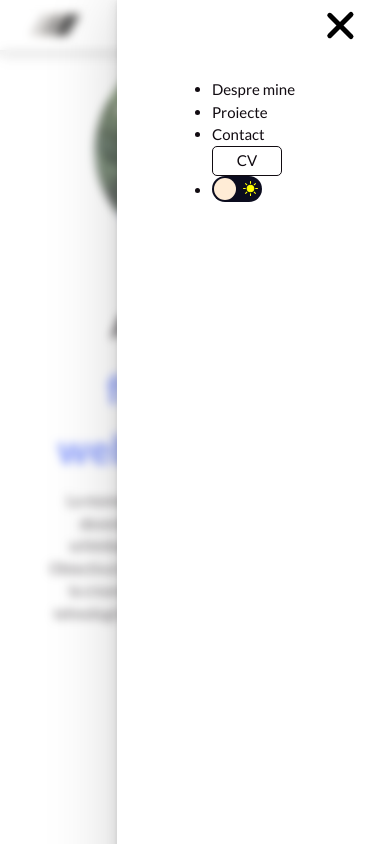
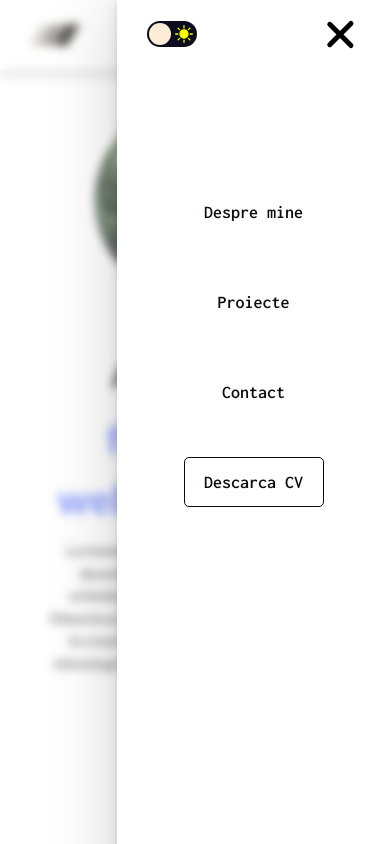
Before and after one commit to alexmiroiu/Proiecte, a React (Create React App) app in the folder portfolio-website/: page / in a window 390 px wide. Both pictures are taken after a click on the button 342 px from the left and 23 px from the top of the page. Shown: the top 844 px of the page. Built offline with nearby package versions, Linux system fonts and the light colour scheme.

Commit message:
am terminat de implementat meniul in varianta mobil

```diff
--- a/portfolio-website/src/App.js
+++ b/portfolio-website/src/App.js
@@ -53,7 +53,7 @@ function App() {
   }}>
     <main className={`${classes.main} ${darkMode ? classes.dark : ''}`}>
       {(width > 799) && <Header logoClick={navigateToHero} aboutClick={navigateToAbout} projectsClick={navigateToProjects} contactClick={navigateToContact}/>}
-      {(width < 800) && <MobileHeader />}
+      {(width < 800) && <MobileHeader logoClick={navigateToHero} aboutClick={navigateToAbout} projectsClick={navigateToProjects} contactClick={navigateToContact}/>}
       <div className={`${classes.outerWrapper} `}>
       <Hero ref={heroComponentRef}/>
       <About ref={aboutComponentRef}/>
--- a/portfolio-website/src/components/About.module.css
+++ b/portfolio-website/src/components/About.module.css
@@ -173,7 +173,6 @@
 
     .about {
         height: fit-content;
-        padding-top: 0;
         min-height: 80rem;
     }
     .details {
@@ -229,7 +228,6 @@
 
     .about {
         height: fit-content;
-        padding-top: 0;
     }
     .details {
         width: 100%;
--- a/portfolio-website/src/components/Hero.module.css
+++ b/portfolio-website/src/components/Hero.module.css
@@ -208,7 +208,7 @@
     .profilePicContainer {
         width: 20rem;
         min-width: none;
-        margin-top: 5rem;
+        margin-top: 10rem;
     }
 
     .imageWrapper {
@@ -277,7 +277,7 @@
         width: 3rem;
         position: absolute;
         bottom: 0rem;
-        margin-bottom: 10rem;
+        margin-bottom: 6rem;
     }
     .scrollIcon {
         margin-bottom: 0;
@@ -298,6 +298,7 @@
         width: 20rem;
         margin-top: 5rem;
         min-width: 10rem;
+        margin-top: 10rem;
     }
 
     .imageWrapper {
@@ -366,7 +367,7 @@
         width: 3rem;
         position: absolute;
         bottom: 0rem;
-        margin-bottom: 2rem;
+        margin-bottom: 4rem;
     }
     .scrollIcon {
         margin-bottom: 0;
--- a/portfolio-website/src/components/MobileHeader.js
+++ b/portfolio-website/src/components/MobileHeader.js
@@ -8,17 +8,31 @@ import Theme from "../store/theme";
 const MobileHeader = (props) => {
   const [active, setActive] = useState(false);
   const ctx = useContext(Theme);
-  console.log(active);
 
 
   const changeButtonState = () => {
     setActive(prevState => !prevState)
   }
 
+  const aboutClickHandler = () => {
+    props.aboutClick();
+    setActive(prevState => !prevState);
+  }
+
+  const projectsClickHandler = () => {
+    props.projectsClick();
+    setActive(prevState => !prevState);
+  }
+
+  const contactClickHandler = () => {
+    props.contactClick();
+    setActive(prevState => !prevState);
+  }
+
     return (
         <Fragment>
         <nav className={classes.header}>
-          <SvgLogo className={classes.logo}/>
+          <SvgLogo className={classes.logo} onClick={props.logoClick}/>
         </nav>
           <button className={classes.hamburger} onClick={changeButtonState}>
             <div className={`${classes.bar1} ${active ? classes.activeBar1 : ''}`}></div>
@@ -26,19 +40,19 @@ const MobileHeader = (props) => {
             <div className={`${classes.bar3} ${active ? classes.activeBar3 : ''}`}></div>
           </button>
         <div className={`${classes.mobileMenu} ${active ? classes.menuActive : ''}`}>
+          <div className={`${classes.modeSwitcher} ${active ? classes.visible : ''}`}>
+            <input type="checkbox" className={classes.checkbox} id='checkbox' onChange={ctx.changeTheme}/>
+            <label htmlFor='checkbox' className={classes.label}>
+              <SvgMoon />
+              <SvgSun />
+              <div className={classes.ball}></div>
+            </label>
+          </div>
           <ul className={classes.menuItems}>
-          <li onClick={props.aboutClick} className={classes.navItem}>Despre mine</li>
-                <li onClick={props.projectsClick} className={classes.navItem}>Proiecte</li>
-                <li onClick={props.contactClick} className={classes.navItem}>Contact</li>
-                <li className={classes.navBtn}>CV</li>
-                <li>
-                    <input type="checkbox" className={classes.checkbox} id='checkbox' onChange={ctx.changeTheme}/>
-                    <label htmlFor='checkbox' className={classes.label}>
-                        <SvgMoon />
-                        <SvgSun />
-                        <div className={classes.ball}></div>
-                    </label>
-                    </li>
+            <li onClick={aboutClickHandler} className={classes.navItem}>Despre mine</li>
+            <li onClick={projectsClickHandler} className={classes.navItem}>Proiecte</li>
+            <li onClick={contactClickHandler} className={classes.navItem}>Contact</li>
+            <li className={classes.navBtn}>Descarca CV</li>
           </ul>
         </div>
         {active && <div className={classes.backDrop} onClick={changeButtonState}></div>}
--- a/portfolio-website/src/components/MobileHeader.module.css
+++ b/portfolio-website/src/components/MobileHeader.module.css
@@ -1,6 +1,6 @@
 .header {
     position: fixed;
-    height: 5rem;
+    height: 7rem;
     width: 100%;
     display: flex;
     align-items: center;
@@ -22,7 +22,7 @@
 }
 
 .hamburger {
-    top: .6rem;
+    top: 1.5rem;
     right: 3rem;
     position: fixed;
     display: block;
@@ -76,7 +76,6 @@
     flex-direction: column;
     justify-content: flex-start;
     align-items: center;
-    padding-top: 20%;
     top: 0;
     left: 100%;
     width: 70%;
@@ -88,7 +87,37 @@
     0px 0.1px 4.5px rgba(0, 0, 0, 0.073),
     0px 0.4px 15px rgba(0, 0, 0, 0.107),
     0px 2px 67px rgba(0, 0, 0, 0.18);
+    font-family: var(--mono-font);
+    font-weight: 600;
+    font-size: 1.8rem;
 
+}
+
+.menuItems {
+    display: flex;
+    flex-direction: column;
+    align-items: center;
+    text-decoration: none;
+    list-style: none;
+    height: 70%;
+    width: 100%;
+
+}
+
+.navItem {
+    display: flex;
+    justify-content: center;
+    align-items: center;
+    margin-bottom: 4rem;
+    min-width: 10rem;
+    width: 100%;
+    height: 5rem;
+    cursor: pointer;
+}
+
+.navItem:active {
+    background-color: var(--antique-white);
+    color: var(--dark-blue);
 }
 
 .menuActive {
@@ -101,15 +130,32 @@
     align-items: center;
     justify-content: center;
     text-align: center;
-    height: 3rem;
-    width: 7rem;
+    height: 5rem;
+    width: 14rem;
     border: 1px solid var(--dark-text-color);
     border-radius: 5px;
     transition: .2s all;
     cursor: pointer;
 }
 
+.navBtn:active {
+    background-color: var(--antique-white);
+    color: var(--dark-blue);
+}
 
+.modeSwitcher {
+    position: relative;
+    align-self: flex-start;
+    margin-bottom: 14rem;
+    margin-left: 3rem;
+    margin-top: 2.1rem;
+    opacity: 0;
+    transition: .2s;
+}
+
+.visible {
+    opacity: 1;
+}
 
 .checkbox {
     opacity: 0;
```
